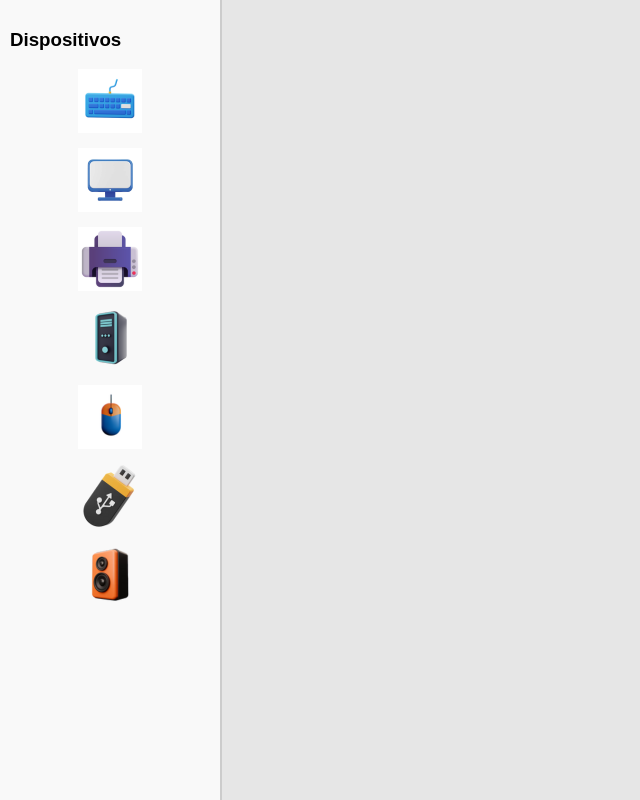
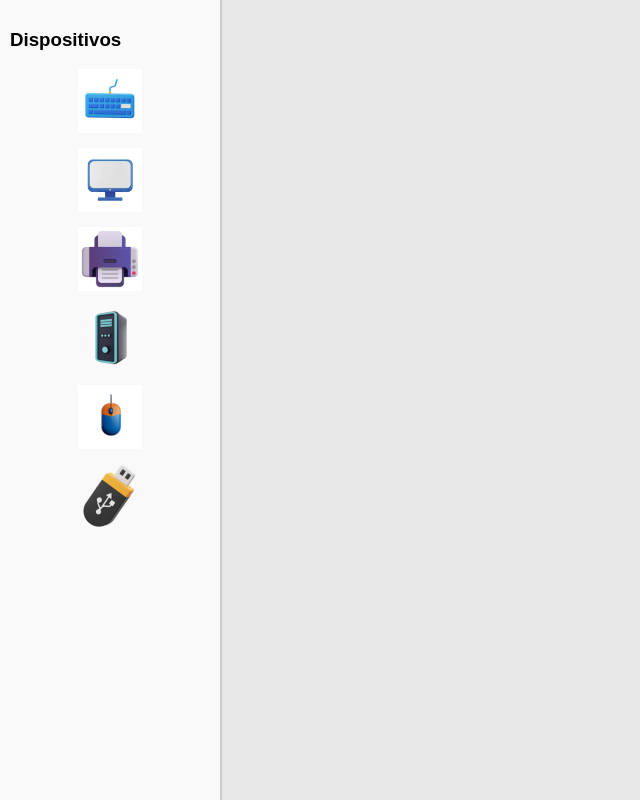
Before and after one commit to Charlos04/Simulador-Dispositivos-ES-SO, a plain HTML site: page index.html in a window 1280 px wide. Shown: the whole page, without its empty margins (0-640 px from the left). Drawn offline with Linux system fonts and the light colour scheme.

Commit message:
Update index.html

```diff
--- a/index.html
+++ b/index.html
@@ -14,7 +14,7 @@
     <img src="icono_computadora.png" class="device" draggable="true" data-type="Computadora">
     <img src="icono_mouse.png" class="device" draggable="true" data-type="Mouse">
     <img src="icono_usb.png" class="device" draggable="true" data-type="USB">
-    <img src="icono_bocina.png" class="device" draggable="true" data-type="Bocina">
+    <!--<img src="icono_bocina.png" class="device" draggable="true" data-type="Bocina"> -->
   </div>
 
   <div id="workspace">
```
